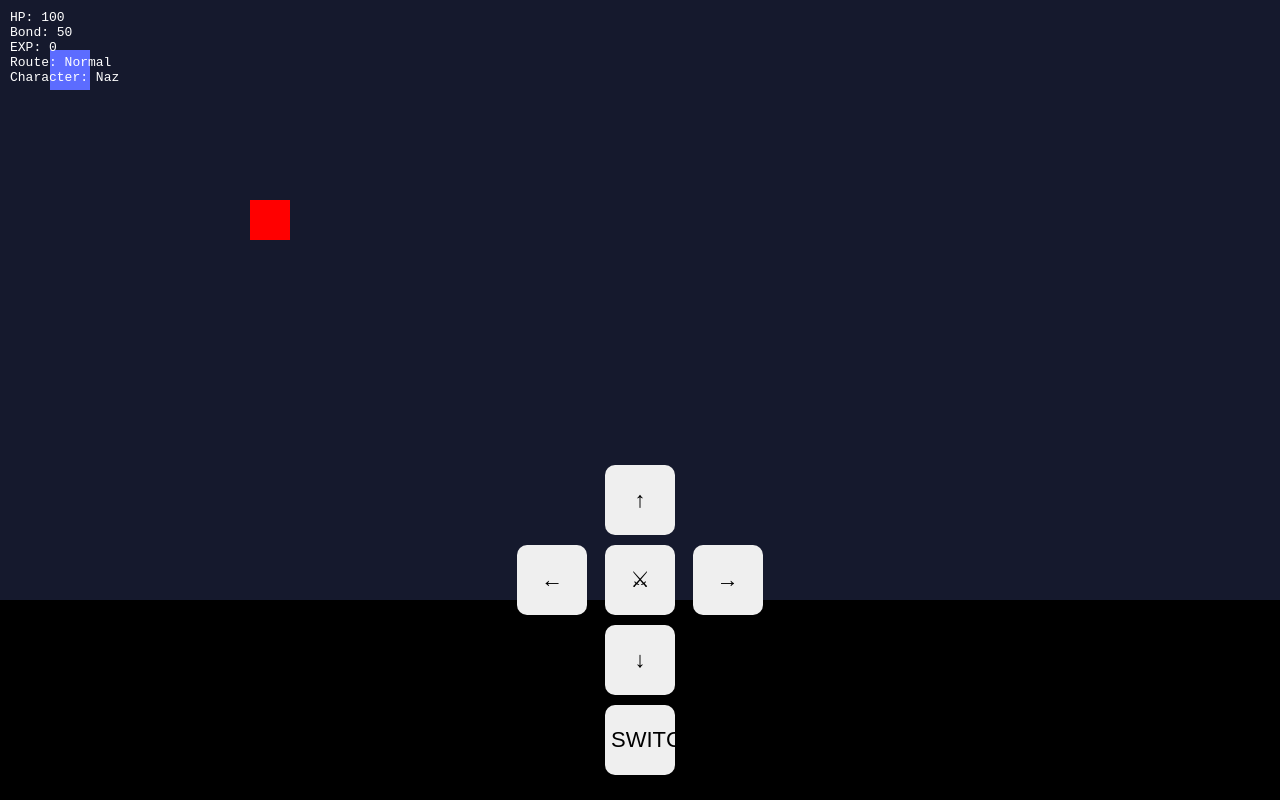
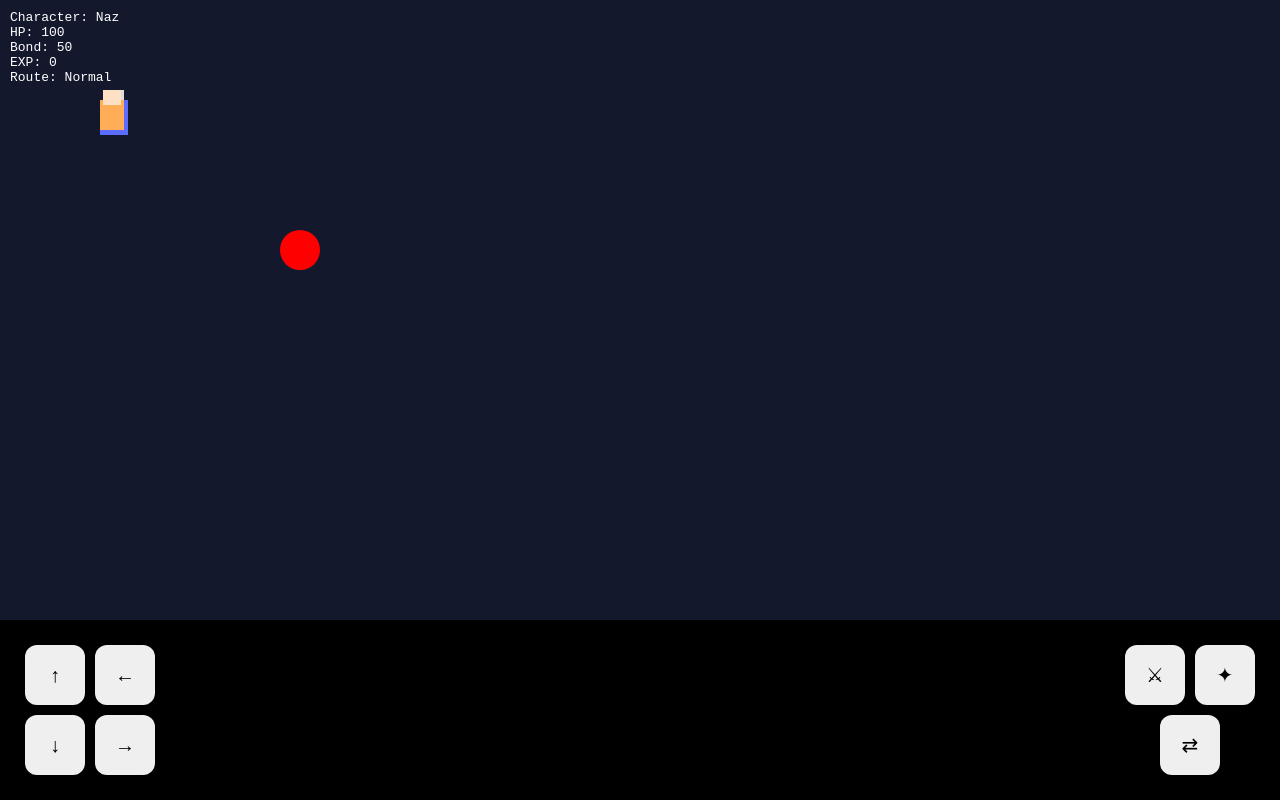
Before and after one commit to void-sanctuary/latihan-silent-orbit, a plain HTML site: page index.html in a window 1280 px wide. Drawn offline with Linux system fonts and the light colour scheme.

Commit message:
Update index.html

```diff
--- a/index.html
+++ b/index.html
@@ -9,9 +9,9 @@
 body{
 margin:0;
 background:black;
+overflow:hidden;
+font-family:monospace;
 color:white;
-    font-family:monospace;
-    overflow:hidden;
 }
 
 #ui{
@@ -23,48 +23,63 @@ body{
 
 canvas{
 display:block;
-    background:#15192d;
+background:#14182d;
 }
 
 #controls{
 position:fixed;
 bottom:20px;
 width:100%;
-    text-align:center;
+display:flex;
+justify-content:space-between;
+padding:0 20px;
+box-sizing:border-box;
+}
+
+.control-group{
+display:flex;
+flex-wrap:wrap;
+width:140px;
+justify-content:center;
 }
 
 button{
-    width:70px;
-    height:70px;
+width:60px;
+height:60px;
 margin:5px;
-    font-size:22px;
+font-size:20px;
 border:none;
-    border-radius:10px;
+border-radius:12px;
 }
 </style>
 </head>
 <body>
 
 <div id="ui">
-    <div>HP: <span id="hp">100</span></div>
-    <div>Bond: <span id="bond">50</span></div>
-    <div>EXP: <span id="exp">0</span></div>
-    <div>Route: <span id="route">Normal</span></div>
-    <div>Character: <span id="char">Naz</span></div>
+<div>Character: <span id="char"></span></div>
+<div>HP: <span id="hp"></span></div>
+<div>Bond: <span id="bond"></span></div>
+<div>EXP: <span id="exp"></span></div>
+<div>Route: <span id="route"></span></div>
 </div>
 
 <canvas id="game"></canvas>
 
 <div id="controls">
-    <button onclick="move('up')">↑</button><br>
 
+<div class="control-group">
+<button onclick="move('up')">↑</button>
 <button onclick="move('left')">←</button>
+<button onclick="move('down')">↓</button>
+<button onclick="move('right')">→</button>
+</div>
+
+<div class="control-group">
 <button onclick="attack()">⚔</button>
-    <button onclick="move('right')">→</button><br>
+<button onclick="skill()">✦</button>
+<button onclick="switchChar()">⇄</button>
+</div>
 
-    <button onclick="move('down')">↓</button><br>
-
-    <button onclick="switchChar()">SWITCH</button>
 </div>
 
 <script>
@@ -72,134 +87,173 @@ const canvas = document.getElementById("game");
 const ctx = canvas.getContext("2d");
 
 canvas.width = window.innerWidth;
-canvas.height = window.innerHeight - 200;
+canvas.height = window.innerHeight - 180;
 
-let player = {
-    x:50,
-    y:50,
-    size:40,
+let naz = {
+x:100,
+y:100,
 hp:100,
 bond:50,
-    exp:0,
-    char:"Naz"
+exp:0
 };
 
+let dokja = {
+x:100,
+y:100,
+hp:100,
+bond:50,
+exp:0
+};
+
+let current = "Naz";
+
 let enemy = {
-    x:250,
-    y:200,
-    size:40,
-    hp:30
+x:300,
+y:250,
+hp:40
 };
 
 let route = "Normal";
 
-function move(direction){
-    if(direction==="up") player.y -= 20;
-    if(direction==="down") player.y += 20;
-    if(direction==="left") player.x -= 20;
-    if(direction==="right") player.x += 20;
-
-    boundaries();
-    drawGame();
+function getPlayer(){
+return current === "Naz" ? naz : dokja;
 }
 
-function boundaries(){
-    if(player.x < 0) player.x = 0;
-    if(player.y < 0) player.y = 0;
-    if(player.x > canvas.width-player.size)
-        player.x = canvas.width-player.size;
-    if(player.y > canvas.height-player.size)
-        player.y = canvas.height-player.size;
+function move(dir){
+let p = getPlayer();
+
+if(dir==="up") p.y -= 20;
+if(dir==="down") p.y += 20;
+if(dir==="left") p.x -= 20;
+if(dir==="right") p.x += 20;
+
+boundary(p);
+draw();
+}
+
+function boundary(p){
+if(p.x<0)p.x=0;
+if(p.y<0)p.y=0;
+if(p.x>canvas.width-40)p.x=canvas.width-40;
+if(p.y>canvas.height-40)p.y=canvas.height-40;
 }
 
 function attack(){
-    let dx = player.x - enemy.x;
-    let dy = player.y - enemy.y;
+let p = getPlayer();
+
+let dx = p.x - enemy.x;
+let dy = p.y - enemy.y;
 let dist = Math.sqrt(dx*dx + dy*dy);
 
 if(dist < 80){
 enemy.hp -= 10;
+p.exp += 5;
 
-        if(player.char==="Dokja"){
-            player.bond += 5;
+if(current==="Dokja"){
+p.bond += 8;
 }
 
 if(enemy.hp <= 0){
-            player.exp += 10;
-
+enemy.hp = 40;
 enemy.x = Math.random() * (canvas.width-50);
 enemy.y = Math.random() * (canvas.height-50);
-            enemy.hp = 30;
 }
 }
 
 updateRoute();
-    updateUI();
-    drawGame();
+draw();
+}
+
+function skill(){
+let p = getPlayer();
+
+if(current==="Naz"){
+enemy.hp -= 20;
+}
+
+if(current==="Dokja"){
+p.bond += 15;
+}
+
+updateRoute();
+draw();
 }
 
 function switchChar(){
-    if(player.char==="Naz"){
-        player.char="Dokja";
-    } else {
-        player.char="Naz";
-    }
-
-    updateUI();
-    drawGame();
+current = current==="Naz" ? "Dokja" : "Naz";
+draw();
 }
 
 function enemyAttack(){
-    let dx = player.x - enemy.x;
-    let dy = player.y - enemy.y;
+let p = getPlayer();
+
+let dx = p.x - enemy.x;
+let dy = p.y - enemy.y;
 let dist = Math.sqrt(dx*dx + dy*dy);
 
 if(dist < 50){
-        player.hp -= 0.2;
+p.hp -= 1;
 }
 }
 
 function updateRoute(){
-    if(player.bond >= 100){
+let p = getPlayer();
+
+if(dokja.bond >= 100){
 route = "Yandere Route";
 }
 
-    if(player.exp >= 50){
+if(naz.exp >= 50){
 route = "Rival Route";
 }
 }
 
-function updateUI(){
-    document.getElementById("hp").innerText = Math.floor(player.hp);
-    document.getElementById("bond").innerText = player.bond;
-    document.getElementById("exp").innerText = player.exp;
-    document.getElementById("route").innerText = route;
-    document.getElementById("char").innerText = player.char;
+function drawCharacter(x,y,type){
+if(type==="Naz"){
+ctx.fillStyle="#5c6cff";
+ctx.fillRect(x,y,28,35); // body
+ctx.fillStyle="#dcdcdc";
+ctx.fillRect(x+4,y-10,20,15); // head
+}else{
+ctx.fillStyle="#ffae57";
+ctx.fillRect(x,y,24,30); // body
+ctx.fillStyle="#ffe0c4";
+ctx.fillRect(x+3,y-10,18,15); // head
+}
 }
 
-function drawGame(){
+function drawEnemy(){
+ctx.fillStyle="red";
+ctx.beginPath();
+ctx.arc(enemy.x, enemy.y, 20, 0, Math.PI*2);
+ctx.fill();
+}
+
+function updateUI(){
+let p = getPlayer();
+
+document.getElementById("char").innerText = current;
+document.getElementById("hp").innerText = p.hp;
+document.getElementById("bond").innerText = p.bond;
+document.getElementById("exp").innerText = p.exp;
+document.getElementById("route").innerText = route;
+}
+
+function draw(){
 ctx.clearRect(0,0,canvas.width,canvas.height);
 
-    if(player.char==="Naz"){
-        ctx.fillStyle = "#5c6cff";
-    } else {
-        ctx.fillStyle = "#ffae57";
+drawCharacter(naz.x,naz.y,"Naz");
+drawCharacter(dokja.x,dokja.y,"Dokja");
+drawEnemy();
+updateUI();
 }
 
-    ctx.fillRect(player.x, player.y, player.size, player.size);
+setInterval(()=>{
+enemyAttack();
+draw();
+},100);
 
-    ctx.fillStyle = "red";
-    ctx.fillRect(enemy.x, enemy.y, enemy.size, enemy.size);
-}
-
-function gameLoop(){
-    enemyAttack();
-    updateUI();
-    drawGame();
-    requestAnimationFrame(gameLoop);
-}
-
-gameLoop();
+draw();
 </script>
 
 </body>
```
Lines whose indentation alone changed are shown as unchanged.
